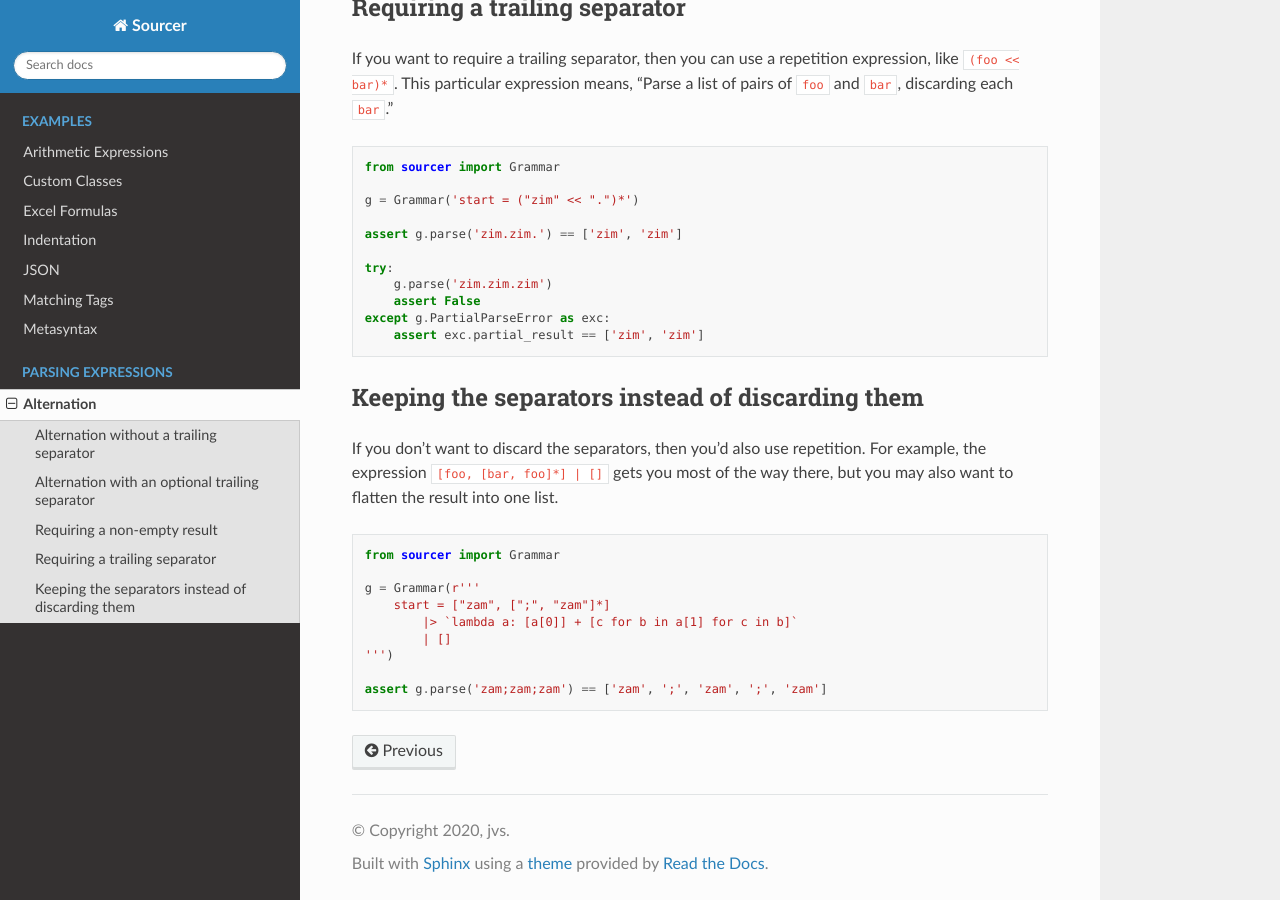
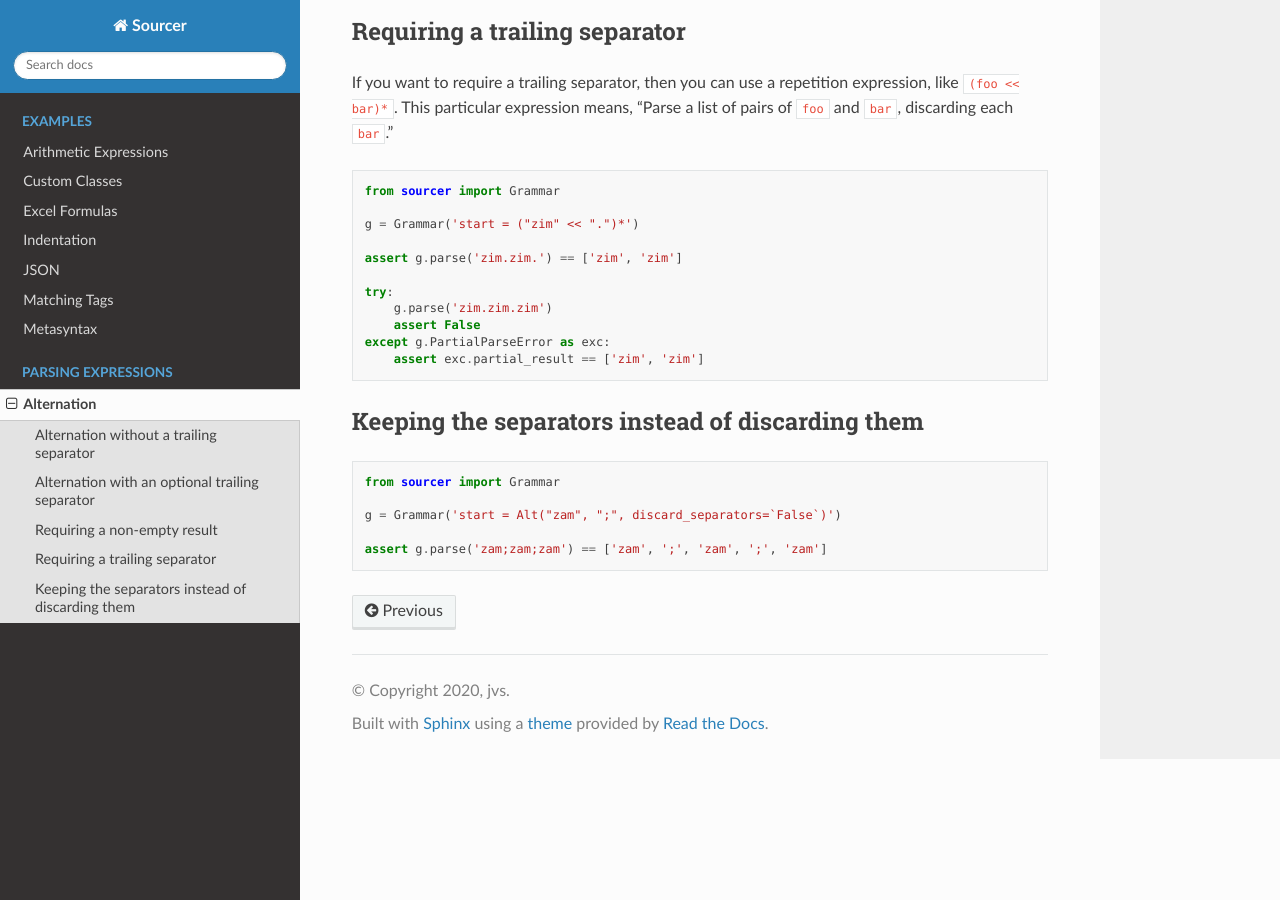
Before and after one commit to jvs/sourcer, a Sphinx documentation site: the page built from docs/expressions/alternation.md, in a window 1280 px wide and 900 px high, scrolled down 1283 px. Built offline with Sphinx 7.4.7 and the Read the Docs theme 2.0.0, drawn with Linux system fonts in a browser that asks for light colours; some of the changed text lies outside the part shown.

Commit message:
Add "discard_separator" flag to Alt class

````diff
--- a/docs/expressions/alternation.md
+++ b/docs/expressions/alternation.md
@@ -7,7 +7,8 @@ Sourcer gives you a few ways to use alternation:
 
 * `foo // bar` -- does not consume a trailing separator
 * `foo /? bar` -- consumes an optional trailing separator
-* ``Alt(foo, bar, allow_trailer=`False`, allow_empty=`True`)`` -- verbose form
+* ``Alt(foo, bar, discard_separators=`True`, allow_trailer=`False`, allow_empty=`True`)``
+  -- verbose form, supports additional options.
 
 
 ## Alternation without a trailing separator
@@ -84,18 +85,10 @@ except g.PartialParseError as exc:
 
 ## Keeping the separators instead of discarding them
 
-If you don't want to discard the separators, then you'd also use repetition.
-For example, the expression `[foo, [bar, foo]*] | []` gets you most of the way
-there, but you may also want to flatten the result into one list.
-
 ```python
 from sourcer import Grammar
 
-g = Grammar(r'''
-    start = ["zam", [";", "zam"]*]
-        |> `lambda a: [a[0]] + [c for b in a[1] for c in b]`
-        | []
-''')
+g = Grammar('start = Alt("zam", ";", discard_separators=`False`)')
 
 assert g.parse('zam;zam;zam') == ['zam', ';', 'zam', ';', 'zam']
 ```
--- a/docs/index.rst
+++ b/docs/index.rst
@@ -109,7 +108,6 @@ Write tests to make sure the Sourcer is actually doing what you want.
 .. toctree::
    :maxdepth: 3
    :caption: Parsing Expressions
-   :hidden:
    :glob:
 
    expressions/*
````
Also changed, not shown: other parts of docs/index.rst (+1 -2 lines), 1 other file.
